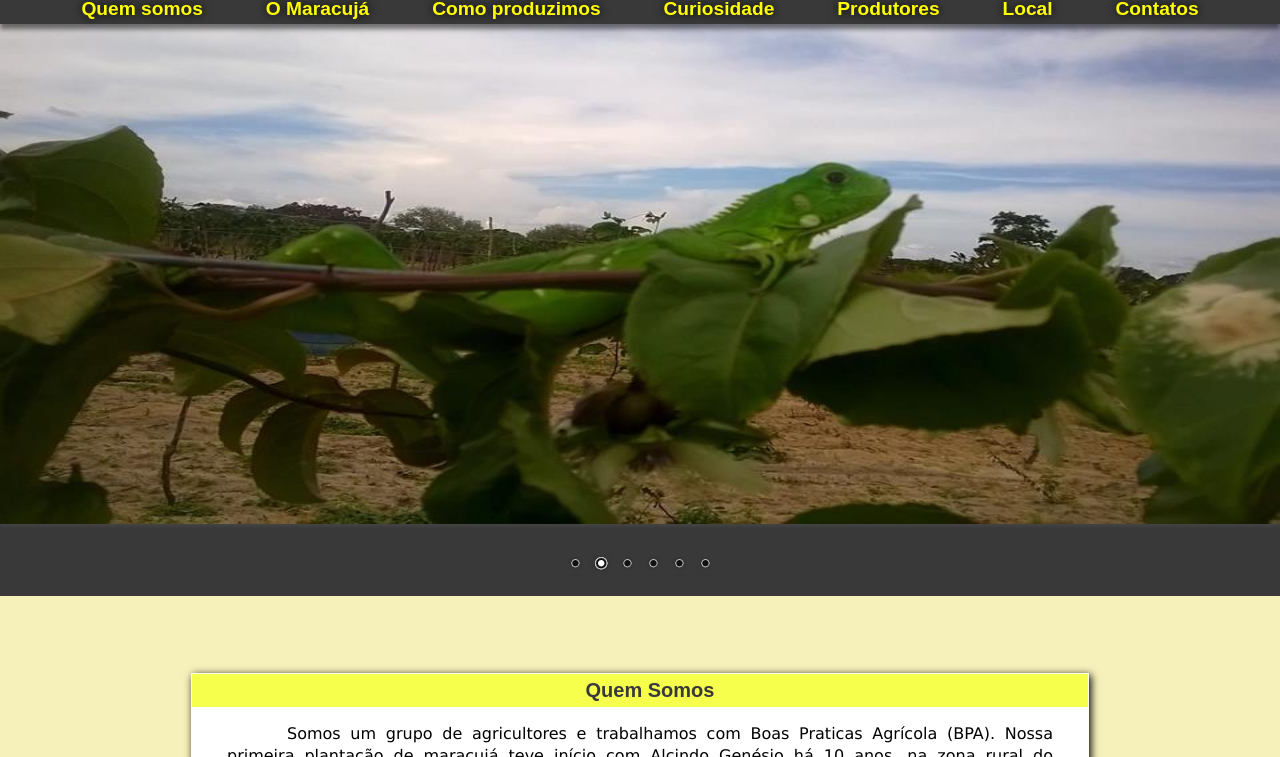
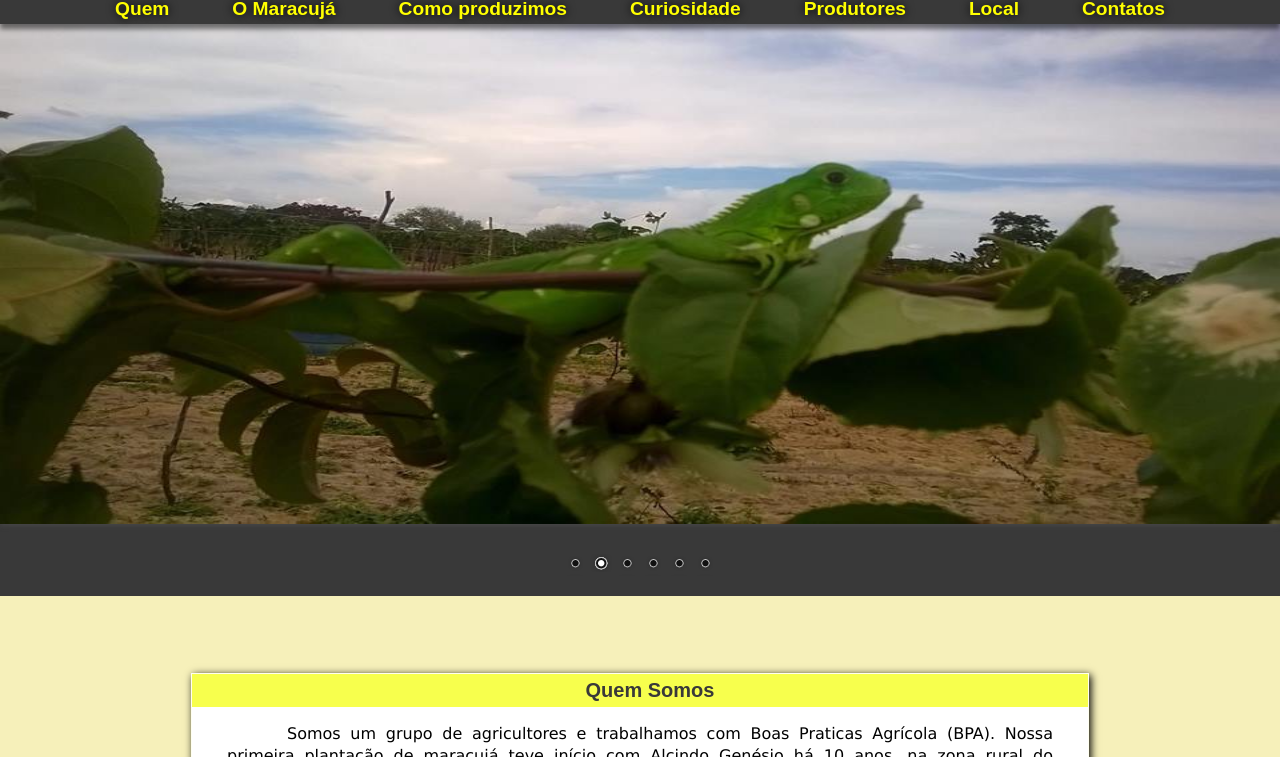
Before and after one commit to BridaFreitas/BPAMaracuja, a plain HTML site: page index.html in a window 1280 px wide. Shown: the part 127-884 px from the top of the page. Drawn offline with Linux system fonts and the light colour scheme; a web font is replaced by a local one.

Commit message:
alteração de teste

```diff
--- a/index.html
+++ b/index.html
@@ -38,7 +38,7 @@
 				<a href="#tamanho"><h1 id="subTitulo" class="centroTitulo">Produção de Maracujá</h1></a>
 			</div>
 			<div id="navS">
-				<a href="#QuemSomos"><h2>Quem somos</h2></a>
+				<a href="#QuemSomos"><h2>Quem</h2></a>
 				<a href="#Produto"><h2>O Maracujá</h2></a>
 				<a href="#ComoProduzimos"><h2>Como produzimos</h2></a>
 				<a href="#Curiosidades"><h2>Curiosidade</h2></a>
```
